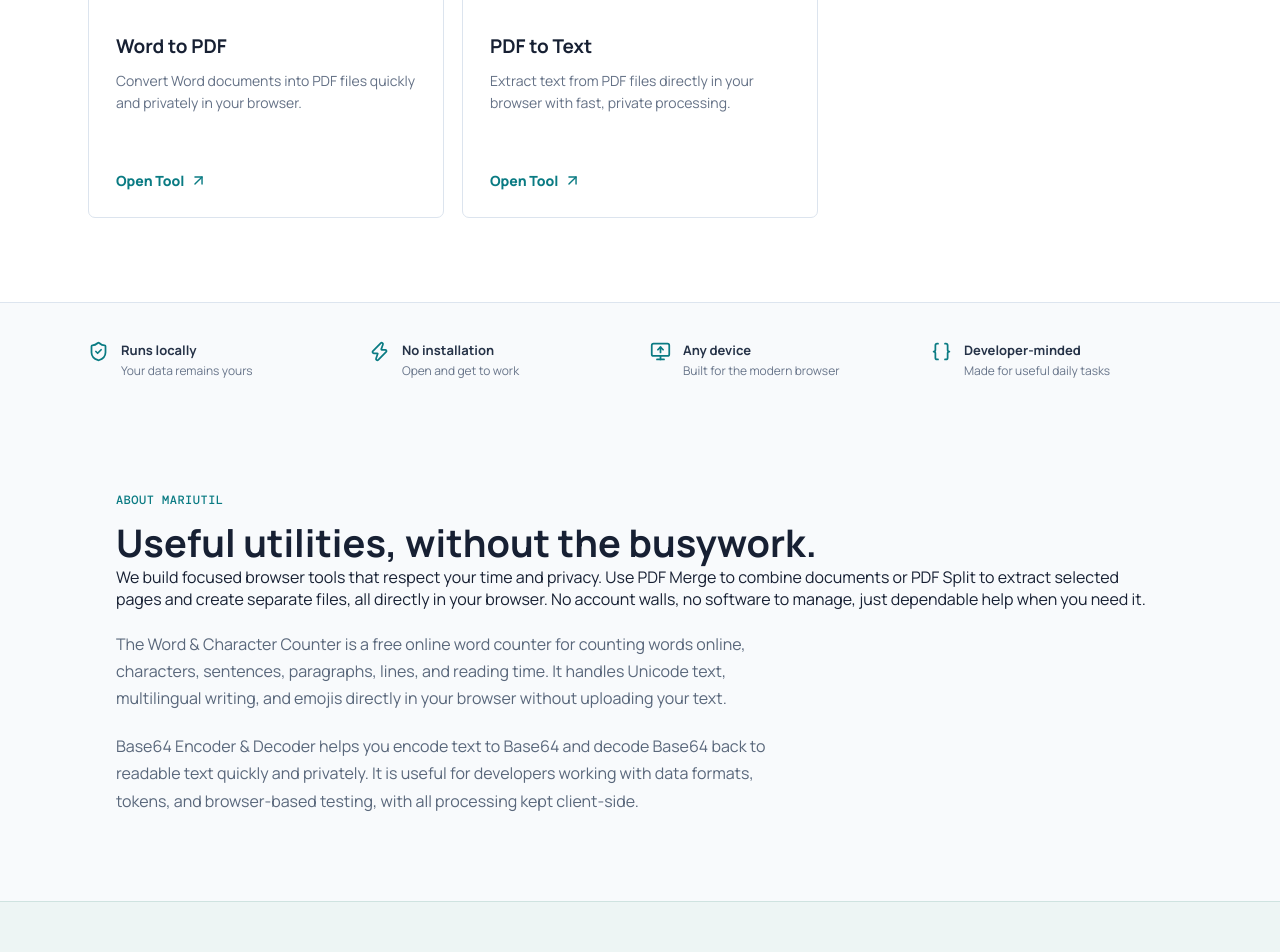
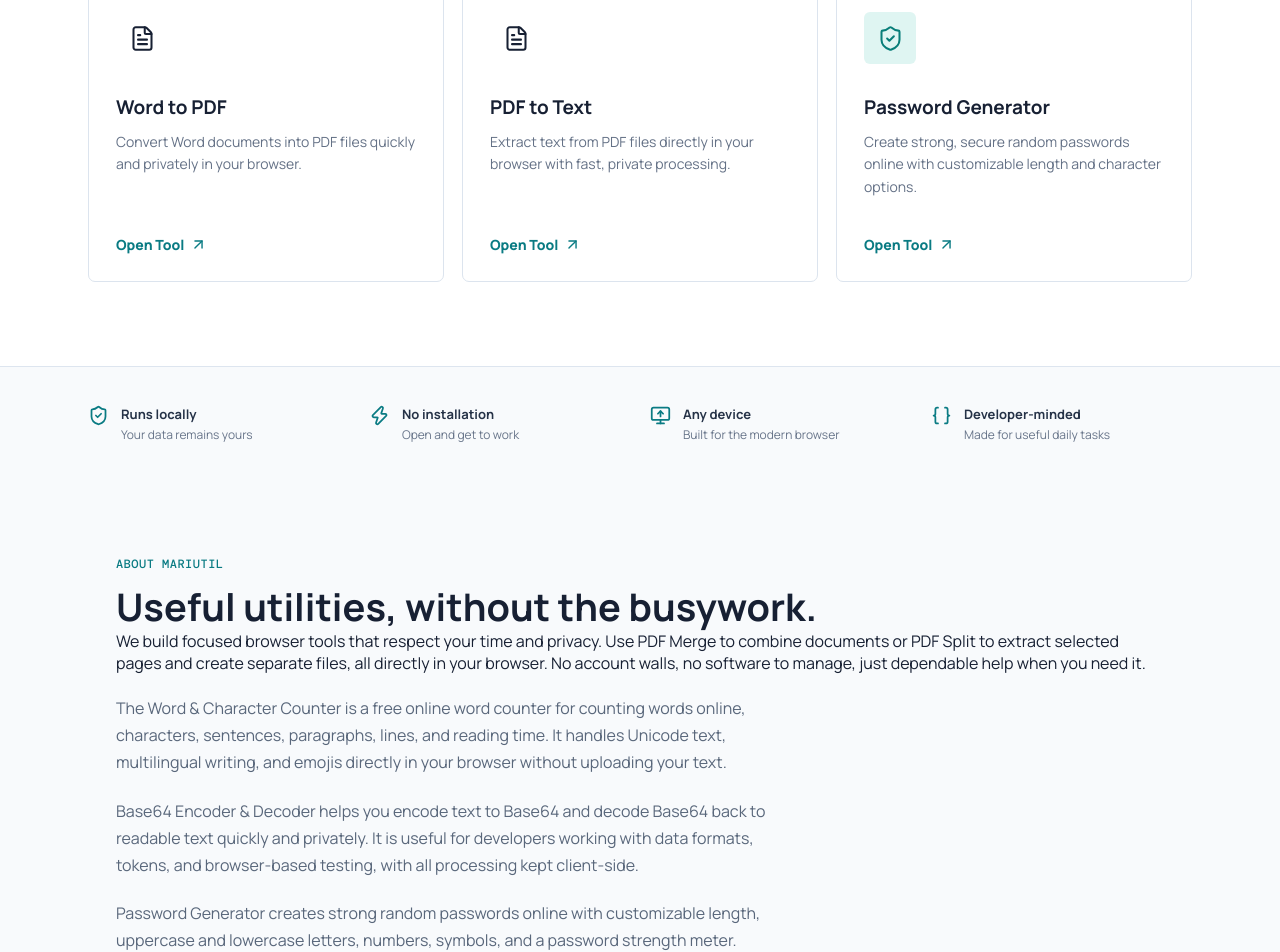
Before and after one commit to poreddymadhukar/mariutil-home, a React (Vite) app: page / in a window 1280 px wide. Shown: the part 2400-3352 px from the top of the page. Built offline with nearby package versions, Linux system fonts and the light colour scheme; no server answers.

Commit message:
added password gen and sitemap with all sub urls

```diff
--- a/index.html
+++ b/index.html
@@ -6,7 +6,7 @@
     <meta name="theme-color" content="#f8fafc" />
     <meta
       name="description"
-      content="Use Mariutil for free browser tools including Word to PDF conversion, PDF to CSV/Excel conversion, screen recording, PDF to JPG conversion, PDF to Text extraction, PDF merging, XML to JSON conversion, and more. No signup required. Word &amp; Character Counter and Base64 Encoder &amp; Decoder tools are also available."
+      content="Use Mariutil for free browser tools including Word to PDF conversion, PDF to CSV/Excel conversion, screen recording, PDF to JPG conversion, PDF to Text extraction, PDF merging, XML to JSON conversion, and more. No signup required. Word &amp; Character Counter and Base64 Encoder &amp; Decoder tools are also available. Mariutil also includes a free password generator for creating strong, secure random passwords online."
     />
     <meta name="application-name" content="Mariutil" />
     <meta name="author" content="Mariutil" />
@@ -30,7 +30,7 @@
     />
     <meta
       property="og:description"
-      content="Use Mariutil for free online tools including JSON formatting, Word to PDF conversion, PDF to CSV/Excel conversion, PDF merging, PDF splitting, PDF to JPG conversion, PDF to Text conversion, JPG to PDF conversion, XML to JSON conversion, and screen recording. No signup required. Try the Word &amp; Character Counter and Base64 Encoder &amp; Decoder too."
+      content="Use Mariutil for free online tools including JSON formatting, Word to PDF conversion, PDF to CSV/Excel conversion, PDF merging, PDF splitting, PDF to JPG conversion, PDF to Text conversion, JPG to PDF conversion, XML to JSON conversion, and screen recording. No signup required. Try the Word &amp; Character Counter and Base64 Encoder &amp; Decoder too. Mariutil also includes a free password generator for strong, secure random passwords online."
     />
     <meta name="twitter:card" content="summary" />
     <meta name="twitter:url" content="https://mariutil.com/" />
@@ -40,7 +40,7 @@
     />
     <meta
       name="twitter:description"
-      content="Use Mariutil for free online tools including JSON formatting, Word to PDF conversion, PDF to CSV/Excel conversion, PDF merging, PDF splitting, PDF to JPG conversion, PDF to Text conversion, JPG to PDF conversion, XML to JSON conversion, and screen recording. No signup required. Try the Word &amp; Character Counter and Base64 Encoder &amp; Decoder too."
+      content="Use Mariutil for free online tools including JSON formatting, Word to PDF conversion, PDF to CSV/Excel conversion, PDF merging, PDF splitting, PDF to JPG conversion, PDF to Text conversion, JPG to PDF conversion, XML to JSON conversion, and screen recording. No signup required. Try the Word &amp; Character Counter and Base64 Encoder &amp; Decoder too. Mariutil also includes a free password generator for strong, secure random passwords online."
     />
     <title>
       Free Online Screen Recorder with Audio - Mariutil | Word Counter &amp;
@@ -61,7 +61,7 @@
             "@id": "https://mariutil.com/#website",
             "name": "Mariutil",
             "url": "https://mariutil.com/",
-            "description": "Free online tools for developers and everyday work, including JSON formatting, Word to PDF conversion, PDF to CSV/Excel conversion, PDF merging, PDF splitting, PDF to JPG conversion, JPG to PDF conversion, XML to JSON conversion, QR code generation, screen recording, and PDF to Text conversion. The site also includes a Word & Character Counter and Base64 Encoder & Decoder.",
+            "description": "Free online tools for developers and everyday work, including JSON formatting, Word to PDF conversion, PDF to CSV/Excel conversion, PDF merging, PDF splitting, PDF to JPG conversion, JPG to PDF conversion, XML to JSON conversion, QR code generation, screen recording, and PDF to Text conversion. The site also includes a Word & Character Counter, Base64 Encoder & Decoder, and a free password generator for strong, secure random passwords.",
             "publisher": { "@id": "https://mariutil.com/#organization" },
             "inLanguage": "en-US"
           },
@@ -221,8 +221,32 @@
               "url": "https://wordcounter.mariutil.com/",
               "description": "Count words, characters, sentences, paragraphs, lines, and reading time privately in your browser."
             }
+          },
+          {
+            "@type": "ListItem",
+            "position": 15,
+            "item": {
+              "@type": "WebApplication",
+              "name": "Password Generator",
+              "url": "https://password.mariutil.com/",
+              "description": "Create strong, secure random passwords online with customizable length, character options, and a password strength meter."
+            }
           }
         ]
+      }
+    </script>
+    <script type="application/ld+json">
+      {
+        "@context": "https://schema.org",
+        "@type": "WebApplication",
+        "name": "Mariutil Password Generator",
+        "url": "https://password.mariutil.com/",
+        "applicationCategory": "UtilitiesApplication",
+        "operatingSystem": "Any",
+        "isAccessibleForFree": true,
+        "description": "Create strong, secure random passwords online with customizable length, character options, and a password strength meter. Passwords are generated privately in the browser.",
+        "keywords": "free password generator, strong password generator, random password generator, secure password generator online, password generator with strength meter",
+        "offers": { "@type": "Offer", "price": "0", "priceCurrency": "USD" }
       }
     </script>
   </head>
--- a/src/App.tsx
+++ b/src/App.tsx
@@ -160,6 +160,14 @@
     icon: FileText,
     accent: "purple",
   },
+  {
+    name: "Password Generator",
+    description:
+      "Create strong, secure random passwords online with customizable length and character options.",
+    href: "https://password.mariutil.com/",
+    icon: ShieldCheck,
+    accent: "teal",
+  },
 ];
 
 function App() {
@@ -182,6 +190,8 @@
             utilities. No signup required. Explore the Word &amp; Character
             Counter for word and character counts, or use the Base64 Encoder
             &amp; Decoder to encode and decode text privately in your browser.
+            You can also use the Password Generator to create strong, secure
+            random passwords privately in your browser.
           </p>
           <a className="browse-link" href="#tools">
             Explore tools <ArrowUpRight size={17} aria-hidden="true" />
@@ -274,6 +284,12 @@
               useful for developers working with data formats, tokens, and
               browser-based testing, with all processing kept client-side.
             </p>
+            <p>
+              Password Generator creates strong random passwords online with
+              customizable length, uppercase and lowercase letters, numbers,
+              symbols, and a password strength meter. Passwords are generated
+              securely in your browser and are never uploaded or stored.
+            </p>
           </div>
         </section>
 
```
Also changed, not shown: 1 other file (tests, documents, lock files or other folders).
